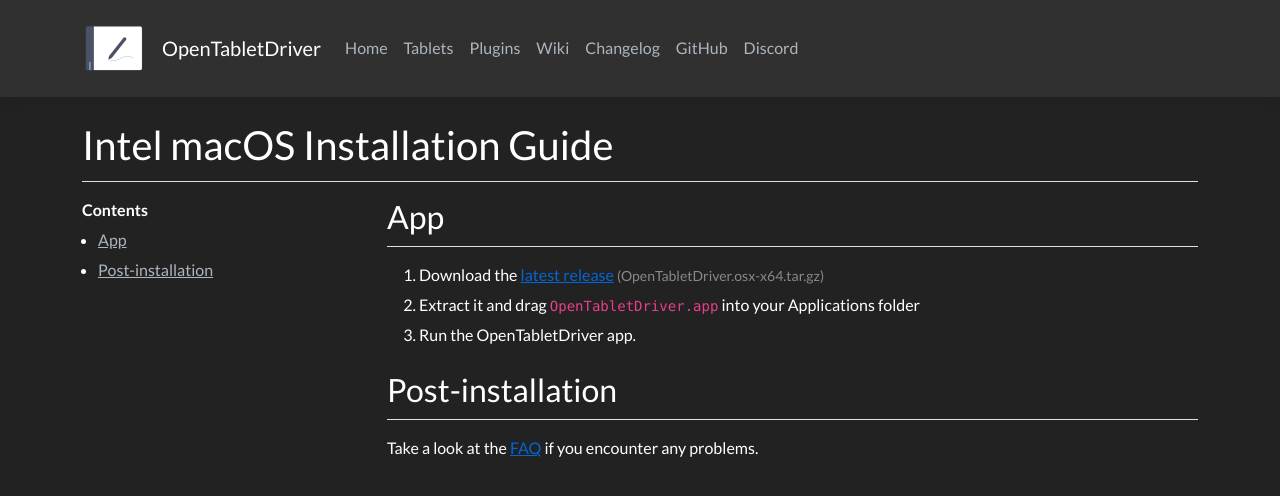
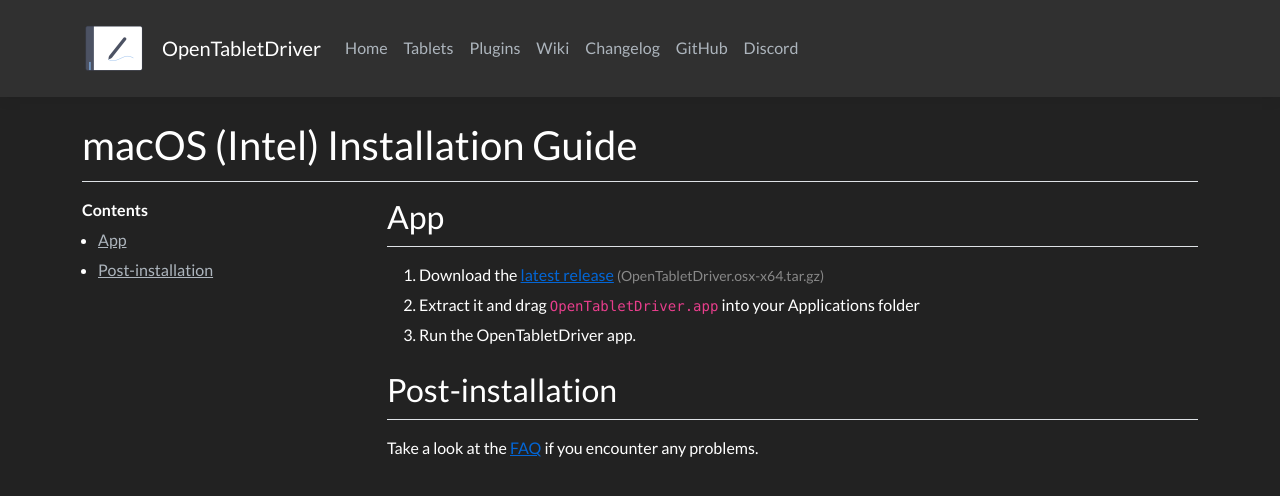
Before and after one commit to OpenTabletDriver/opentabletdriver.github.io, a Jekyll site: the page built from site/_wiki/Install/MacOS.md, in a window 1280 px wide. Shown: the top 496 px of the page. Built offline with Jekyll 4.4.1, drawn with Linux system fonts in a browser that asks for light colours; nearby versions of some CDN libraries; comment, search, counter and statistics services are not loaded.

```diff
--- a/site/_wiki/Install/MacOS.md
+++ b/site/_wiki/Install/MacOS.md
@@ -1,5 +1,5 @@
 ---
-title: Intel macOS Installation Guide
+title: macOS (Intel) Installation Guide
 hide_from_auto_list: true
 ---
 
```
